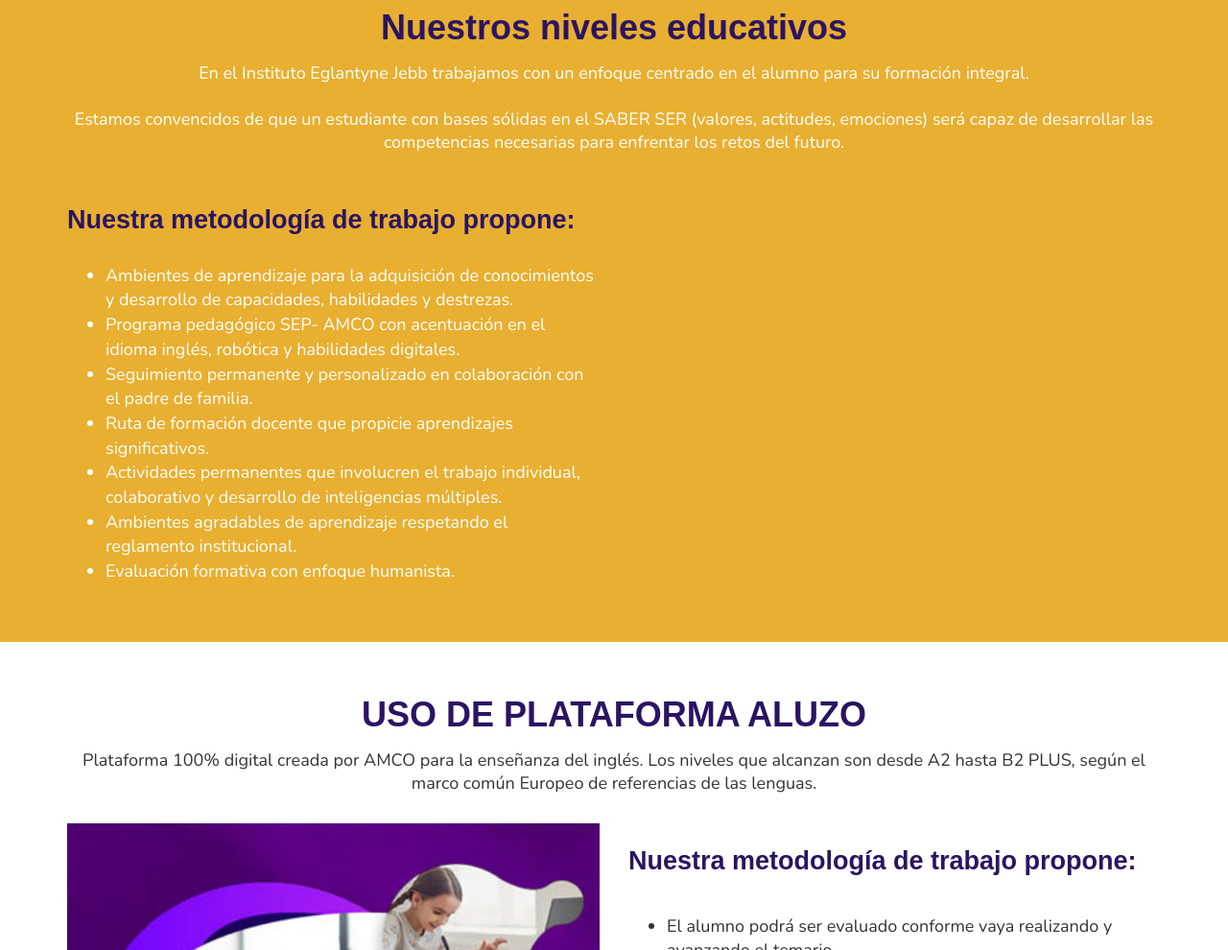
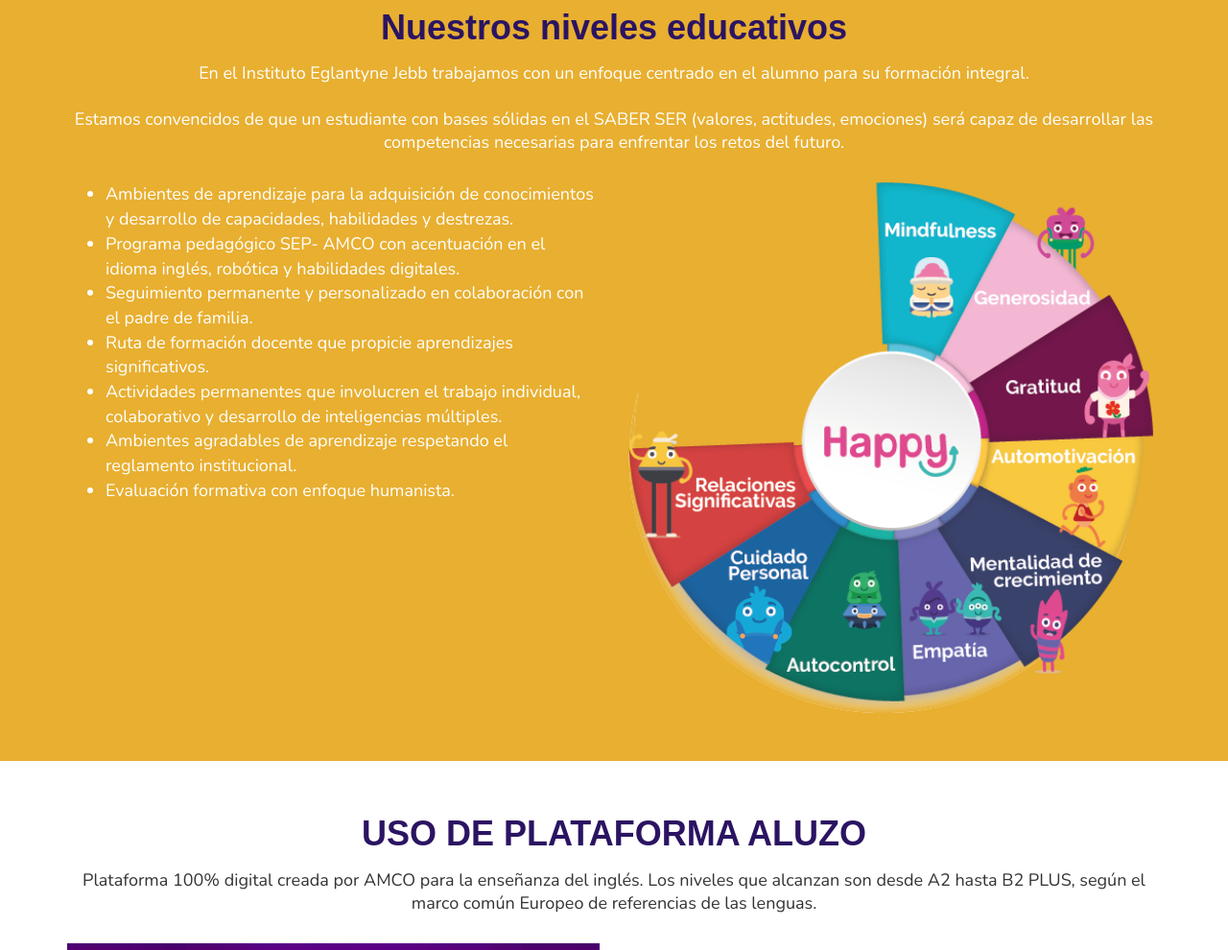
Before and after one commit to JavierAmaro/JavierAmaro.github.io, a plain HTML site: page index.html in a window 1280 px wide. Shown: the part 717-1707 px from the top of the page at 96% size. Drawn offline with nearby package versions, Linux system fonts and the light colour scheme; a web font is replaced by a local one.

Commit message:
Add files via upload

```diff
--- a/index.html
+++ b/index.html
@@ -116,8 +116,6 @@ https://templatemo.com/tm-516-known
 
                     <div class="col-md-6 col-sm-12">
 
-                          <h3>Nuestra metodología de trabajo propone:</h3>
-                     </br>
 
 <ul>
  <li>
@@ -134,9 +132,9 @@ https://templatemo.com/tm-516-known
                     </div>
 
                     <div class="col-md-6 col-sm-12">
-                         <div class="team-thumb">
+                         <div >
                               <div class="team-image">
-                                   <img src="images/foto-niños-biblioteca-ordenador.jpg" class="img-responsive" alt="">
+                                   <img src="images/happy2.png" class="img-responsive" alt="">
                               </div>
 
 
```
